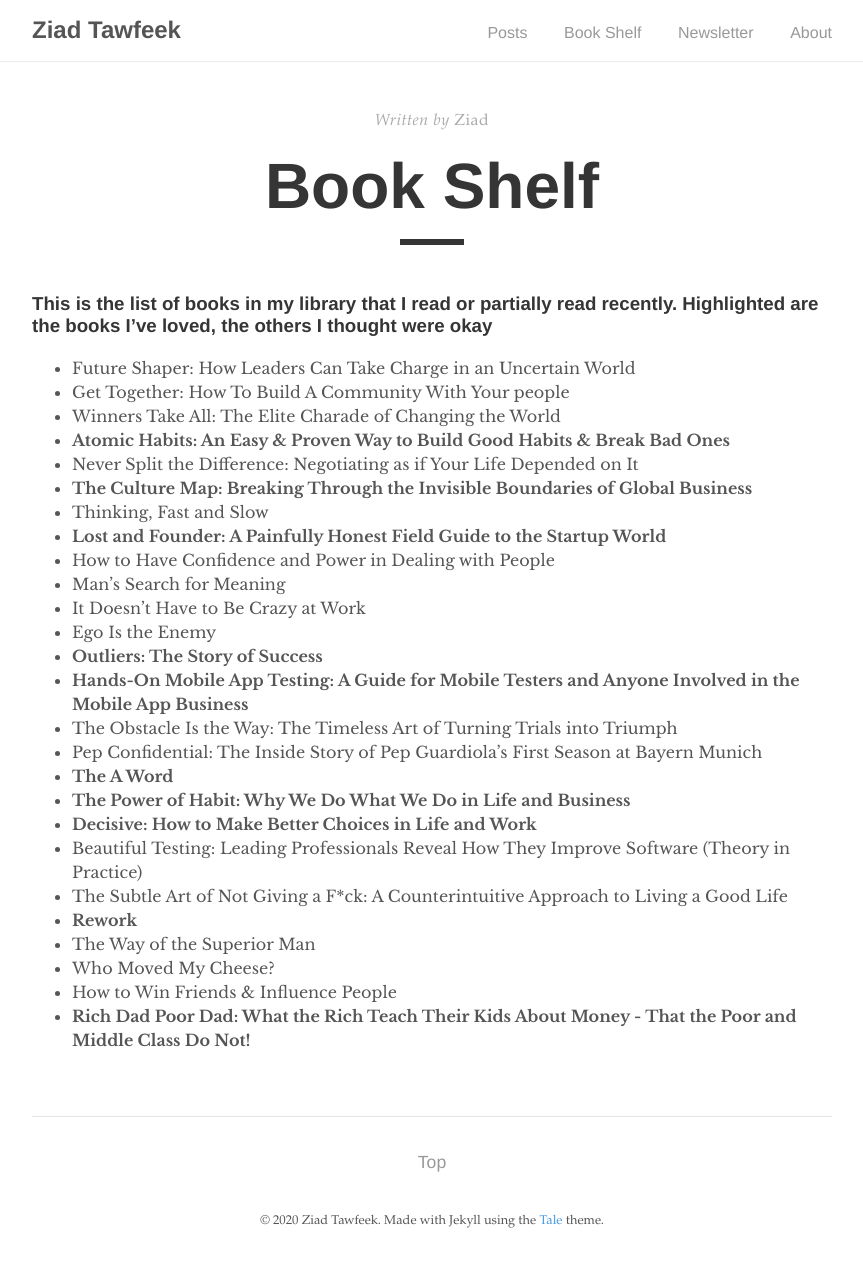
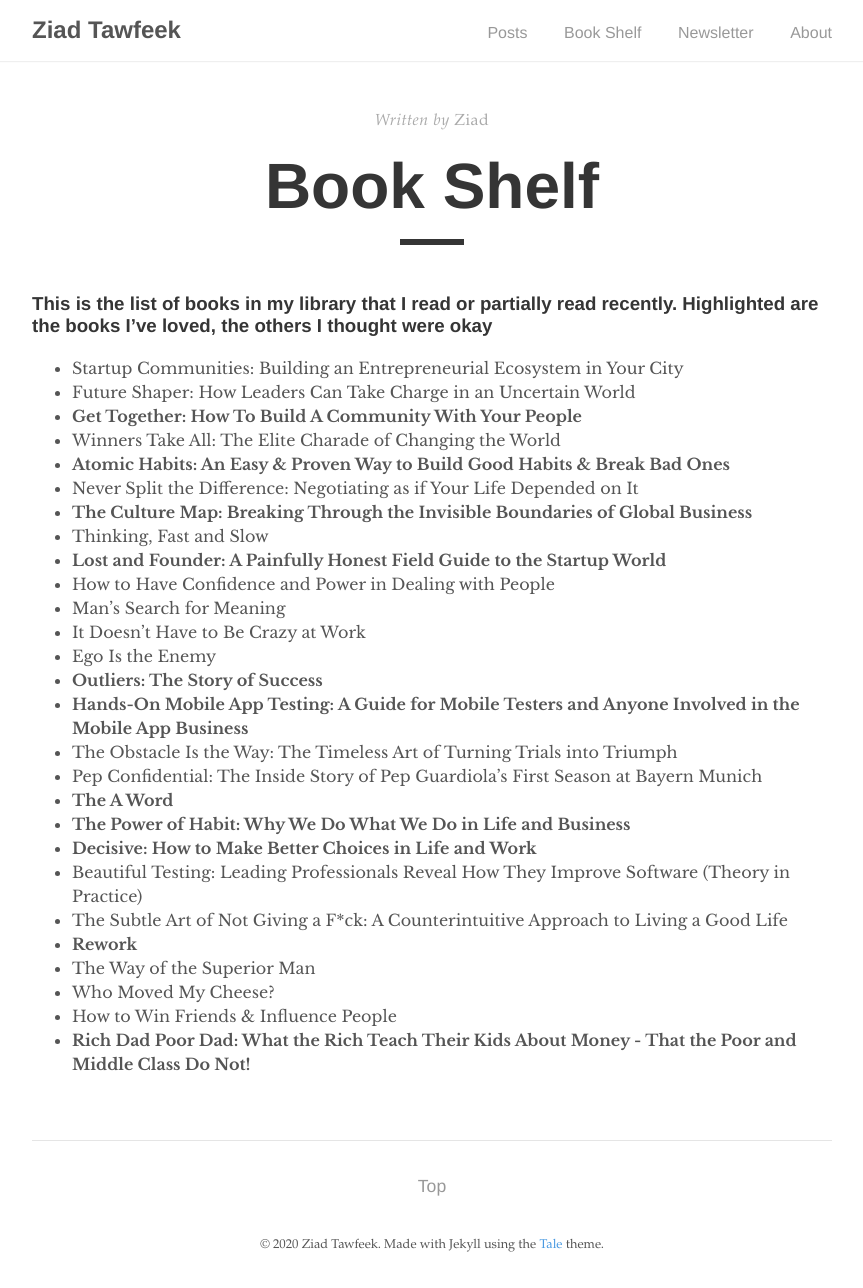
Before and after one commit to ziadtawfeek/web, a Jekyll site: the page built from _pages/book-shelf.md, in a window 1280 px wide. Shown: the whole page, without its empty margins (208-1071 px from the left). Built offline with Jekyll 4.4.1, drawn with Linux system fonts in a browser that asks for light colours; before the commit the page ends 1264 px from its top, so only the background shows below that.

Commit message:
Update book-shelf.md

```diff
--- a/_pages/book-shelf.md
+++ b/_pages/book-shelf.md
@@ -7,8 +7,9 @@ permalink: /book-shelf/
 
 ### This is the list of books in my library that I read or partially read recently. Highlighted are the books I’ve loved, the others I thought were okay
 
+- Startup Communities: Building an Entrepreneurial Ecosystem in Your City
 - Future Shaper: How Leaders Can Take Charge in an Uncertain World
-- Get Together: How To Build A Community With Your people
+- **Get Together: How To Build A Community With Your People**
 - Winners Take All: The Elite Charade of Changing the World
 - **Atomic Habits: An Easy & Proven Way to Build Good Habits & Break Bad Ones**
 - Never Split the Difference: Negotiating as if Your Life Depended on It
```
